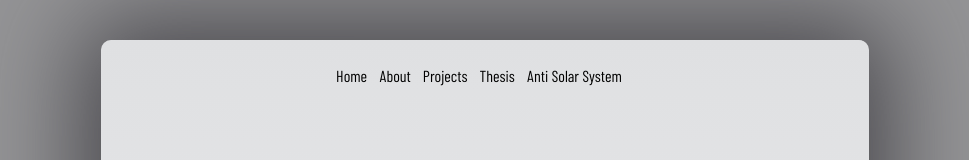
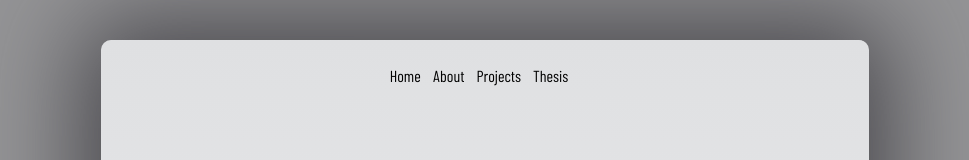
Before and after one commit to timmatsam/portfolio-redesigned, a React (Create React App) app: page / in a window 1280 px wide. Shown: the top 160 px of the page, without its empty margins (155-1124 px from the left). Built offline with nearby package versions, Linux system fonts and the light colour scheme; the HTML template or start-up script is replaced by a standard one.

Commit message:
chore: remove solar system scaffolding

```diff
--- a/src/NavBar.tsx
+++ b/src/NavBar.tsx
@@ -15,9 +15,6 @@ export const NavBar = () => {
             <li className="mr-3">
                 <Link className="  hover:text-gray-400 hover:font-semibold" to="/thesis">Thesis</Link>
             </li>
-            <li className="mr-3">
-                <Link className="  hover:text-gray-400 hover:font-semibold" to="/solar-system">Anti Solar System</Link>
-            </li>
         </ul>
     </nav>);
 }
--- a/src/index.tsx
+++ b/src/index.tsx
@@ -6,7 +6,6 @@ import reportWebVitals from './reportWebVitals';
 import { createBrowserRouter, RouterProvider } from 'react-router-dom';
 import { ErrorPage } from './error-page';
 import { Projects } from './pages/Projects';
-import { SolarSystem } from './pages/SolarSystem';
 import { LandingPage } from './pages/LandingPage';
 import { About } from './pages/About';
 import { Thesis } from './pages/Thesis';
@@ -33,10 +32,6 @@ const router = createBrowserRouter([
         element: <Projects />
       },
       {
-        path: "solar-system",
-        element: <SolarSystem />
-      },
-      {
         path: "about",
         element: <About />
       },
--- a/src/pages/SolarSystem.tsx
+++ /dev/null
@@ -1,4 +0,0 @@
-import * as React from 'react';
-export const SolarSystem = () => {
-    return (<h1>Solar System</h1>);
-}
```
